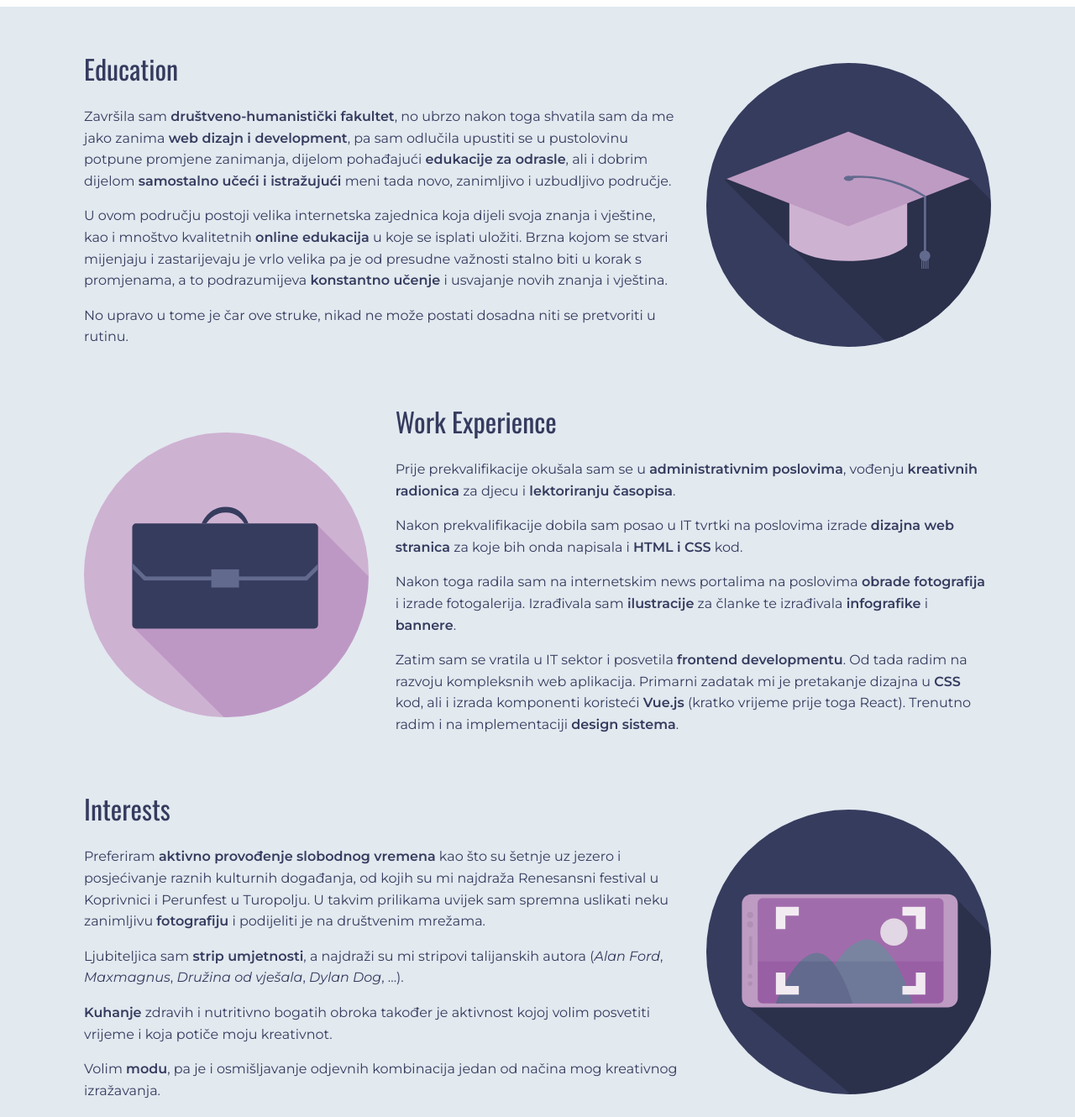
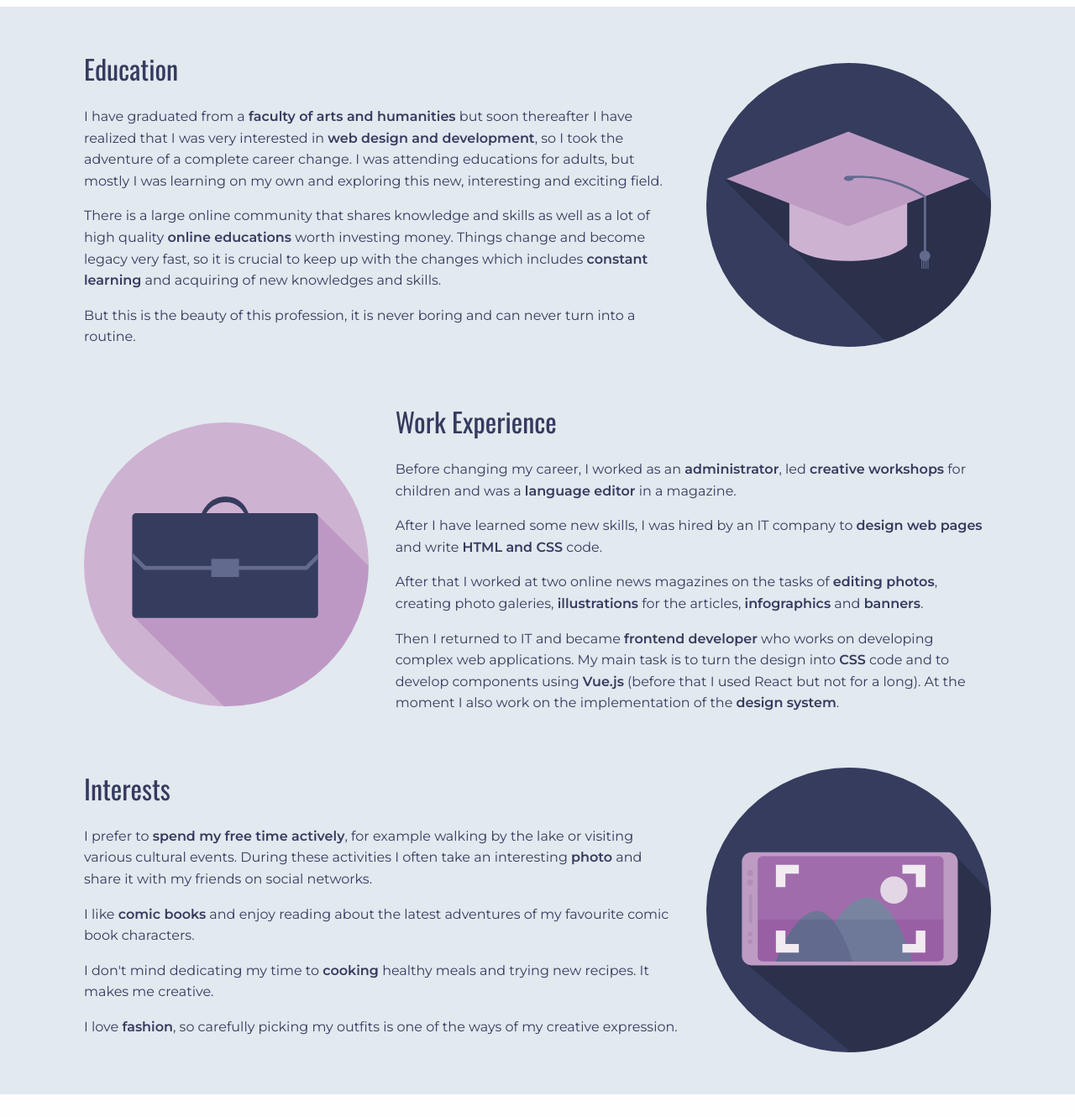
Before and after one commit to tatjanajan/personal-website, a website: page eng/index.html in a window 1280 px wide. Shown: the part 1260-2590 px from the top of the page at 84% size. Drawn offline with nearby package versions, Linux system fonts and the light colour scheme.

Commit message:
Add english translations

```diff
--- a/eng/index.html
+++ b/eng/index.html
@@ -90,7 +90,7 @@
         <section class="skills">
             <div class="skills__content">
                 <h2 class="skills__title" id="skills">Skills</h2>
-                <p class="skills__text">Tijekom godina bavljenja web dizajnom i web developmentom, razvila sam vještine pisanja koda i korištenja alatima koje stalno nastojim nadograđivati i unaprjeđivati, kao i stjecati nove vještine.</p>
+                <p class="skills__text">During the years of dealing with web design and web development I developed skills in writing code and using tools that I constantly strive to upgrade and improve as well as acquire new skills.</p>
                 <div class="skills__wrapper">
                     <h3 class="skills__group-title">Coding</h3>
                     <div class="skills__skill-name">HTML/(S)CSS</div>
@@ -108,7 +108,7 @@
                     <h3 class="skills__group-title">Versioning</h3>
                     <div class="skills__skill-name">Git/GitHub</div>
                     <div class="skills__bar-wrapper">
-                        <div class="skills__bar" style="--skills-bar-width: 45%; --skills-bar-color: #353b5e"></div>
+                        <div class="skills__bar" style="--skills-bar-width: 55%; --skills-bar-color: #353b5e"></div>
                     </div>
                     <h3 class="skills__group-title">Graphic Tools</h3>
                     <div class="skills__skill-name">Photoshop</div>
@@ -131,25 +131,29 @@
                 <img src="../images/education.svg" class="about__img about__img--1 about__item" alt="Illustration of graduation cap" />
                 <div class="about__text about__text--1 about__item">
                     <h2 class="about__text-title"  id="education">Education</h2>
-                    <p class="about__text-content">Završila sam <strong>društveno-humanistički fakultet</strong>, no ubrzo nakon toga shvatila sam da me jako zanima <strong>web dizajn i development</strong>, pa sam odlučila upustiti se u pustolovinu potpune promjene zanimanja, dijelom pohađajući <strong>edukacije za odrasle</strong>, ali i dobrim dijelom <strong>samostalno učeći i istražujući</strong> meni tada novo, zanimljivo i uzbudljivo područje.</p>
-                    <p class="about__text-content">U ovom području postoji velika internetska zajednica koja dijeli svoja znanja i vještine, kao i mnoštvo kvalitetnih <strong>online edukacija</strong> u koje se isplati uložiti. Brzna kojom se stvari mijenjaju i zastarijevaju je vrlo velika pa je od presudne važnosti stalno biti u korak s promjenama, a to podrazumijeva <strong>konstantno učenje</strong> i usvajanje novih znanja i vještina.</p>
-                    <p class="about__text-content">No upravo u tome je čar ove struke, nikad ne može postati dosadna niti se pretvoriti u rutinu.</p>
+                    <p class="about__text-content">I have graduated from a <strong>faculty of arts and humanities</strong> but soon thereafter I have realized that I was very interested in <strong>web design and development</strong>, so I took the adventure of a complete career change. I was attending educations for adults, but mostly I was learning on my own and exploring this new, interesting and exciting field.
+                    </p>
+                    <p class="about__text-content">There is a large online community that shares knowledge and skills as well as a lot of high quality <strong>online educations</strong> worth investing money. Things change and become legacy very fast, so it is crucial to keep up with the changes which includes <strong>constant learning</strong> and acquiring of new knowledges and skills.</p>
+                    <p class="about__text-content">But this is the beauty of this profession, it is never boring and can never turn into a routine.</p>
                 </div>
                 <img src="../images/bag.svg" class="about__img about__img--2 about__item" alt="Illustration of business bag" />
                 <div class="about__text about__text--2 about__item">
                     <h2 class="about__text-title"  id="work">Work Experience</h2>
-                    <p class="about__text-content">Prije prekvalifikacije okušala sam se u <strong>administrativnim poslovima</strong>, vođenju <strong>kreativnih radionica</strong> za djecu i <strong>lektoriranju časopisa</strong>.</p>
-                    <p class="about__text-content">Nakon prekvalifikacije dobila sam posao u IT tvrtki na poslovima izrade <strong>dizajna web stranica</strong> za koje bih onda napisala i <strong>HTML i CSS</strong> kod.</p>
-                    <p class="about__text-content">Nakon toga radila sam na internetskim news portalima na poslovima <strong>obrade fotografija</strong> i izrade fotogalerija. Izrađivala sam <strong>ilustracije</strong> za članke te izrađivala <strong>infografike</strong> i <strong>bannere</strong>.</p>
-                    <p class="about__text-content">Zatim sam se vratila u IT sektor i posvetila <strong>frontend developmentu</strong>. Od tada radim na razvoju kompleksnih web aplikacija. Primarni zadatak mi je pretakanje dizajna u <strong>CSS</strong> kod, ali i izrada komponenti koristeći <strong>Vue.js</strong> (kratko vrijeme prije toga React). Trenutno radim i na implementaciji <strong>design sistema</strong>.</p>
+                    <p class="about__text-content">Before changing my career, I worked as an <strong>administrator</strong>, led <strong>creative workshops</strong> for children and was a <strong>language editor</strong> in a magazine.
+                    </p>
+                    <p class="about__text-content">After I have learned some new skills, I was hired by an IT company to <strong>design web pages</strong> and write <strong>HTML and CSS</strong> code.
+                    </p>
+                    <p class="about__text-content">After that I worked at two online news magazines on the tasks of <strong>editing photos</strong>, creating photo galeries, <strong>illustrations</strong> for the articles, <strong>infographics</strong> and <strong>banners</strong>.
+                    </p>
+                    <p class="about__text-content">Then I returned to IT and became <strong>frontend developer</strong> who works on developing complex web applications. My main task is to turn the design into <strong>CSS</strong> code and to develop components using <strong>Vue.js</strong> (before that I used React but not for a long). At the moment I also work on the implementation of the <strong>design system</strong>.</p>
                 </div>
                 <img src="../images/phone.svg" class="about__img about__img--3 about__item" alt="Illustration of smartphone with camera capturing image" />
                 <div class="about__text about__text--3 about__item">
                     <h2 class="about__text-title"  id="interests">Interests</h2>
-                    <p class="about__text-content">Preferiram <strong>aktivno provođenje slobodnog vremena</strong> kao što su šetnje uz jezero i posjećivanje raznih kulturnih događanja, od kojih su mi najdraža Renesansni festival u Koprivnici i Perunfest u Turopolju. U takvim prilikama uvijek sam spremna uslikati neku zanimljivu <strong>fotografiju</strong> i podijeliti je na društvenim mrežama.</p>
-                    <p class="about__text-content">Ljubiteljica sam <strong>strip umjetnosti</strong>, a najdraži su mi stripovi talijanskih autora (<i>Alan Ford</i>, <i>Maxmagnus</i>, <i>Družina od vješala</i>, <i>Dylan Dog</i>, ...).</p>
-                    <p class="about__text-content"><strong>Kuhanje</strong> zdravih i nutritivno bogatih obroka također je aktivnost kojoj volim posvetiti vrijeme i koja potiče moju kreativnot.</p>
-                    <p class="about__text-content">Volim <strong>modu</strong>, pa je i osmišljavanje odjevnih kombinacija jedan od načina mog kreativnog izražavanja.</p>
+                    <p class="about__text-content">I prefer to <strong>spend my free time actively</strong>, for example walking by the lake or visiting various cultural events. During these activities I often take an interesting <strong>photo</strong> and share it with my friends on social networks.</p>
+                    <p class="about__text-content">I like <strong>comic books</strong> and enjoy reading about the latest adventures of my favourite comic book characters.</p>
+                    <p class="about__text-content">I don't mind dedicating my time to <strong>cooking</strong> healthy meals and trying new recipes. It makes me creative.</p>
+                    <p class="about__text-content">I love <strong>fashion</strong>, so carefully picking my outfits is one of the ways of my creative expression.</p>
                 </div>
 
             </div>
```
Also changed, not shown: sass/components/_navbar.scss (+10 -0 lines).
